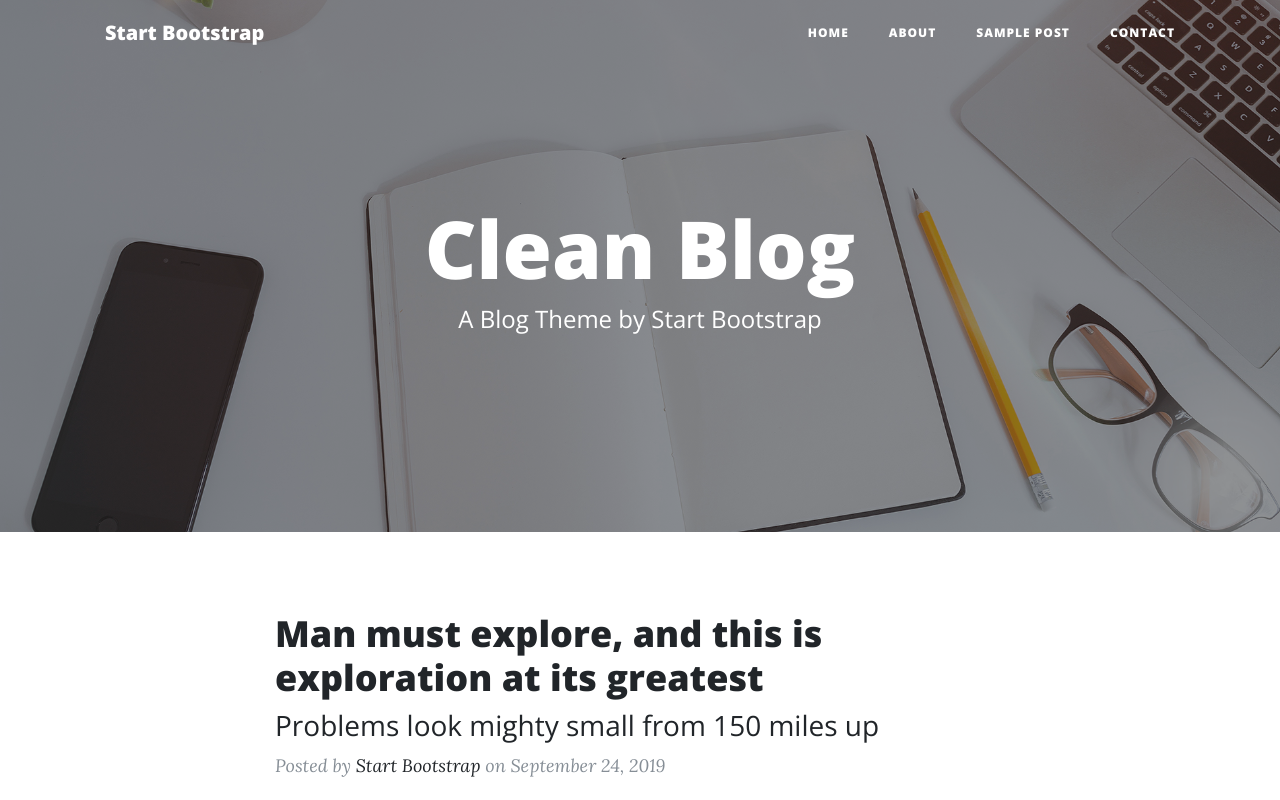
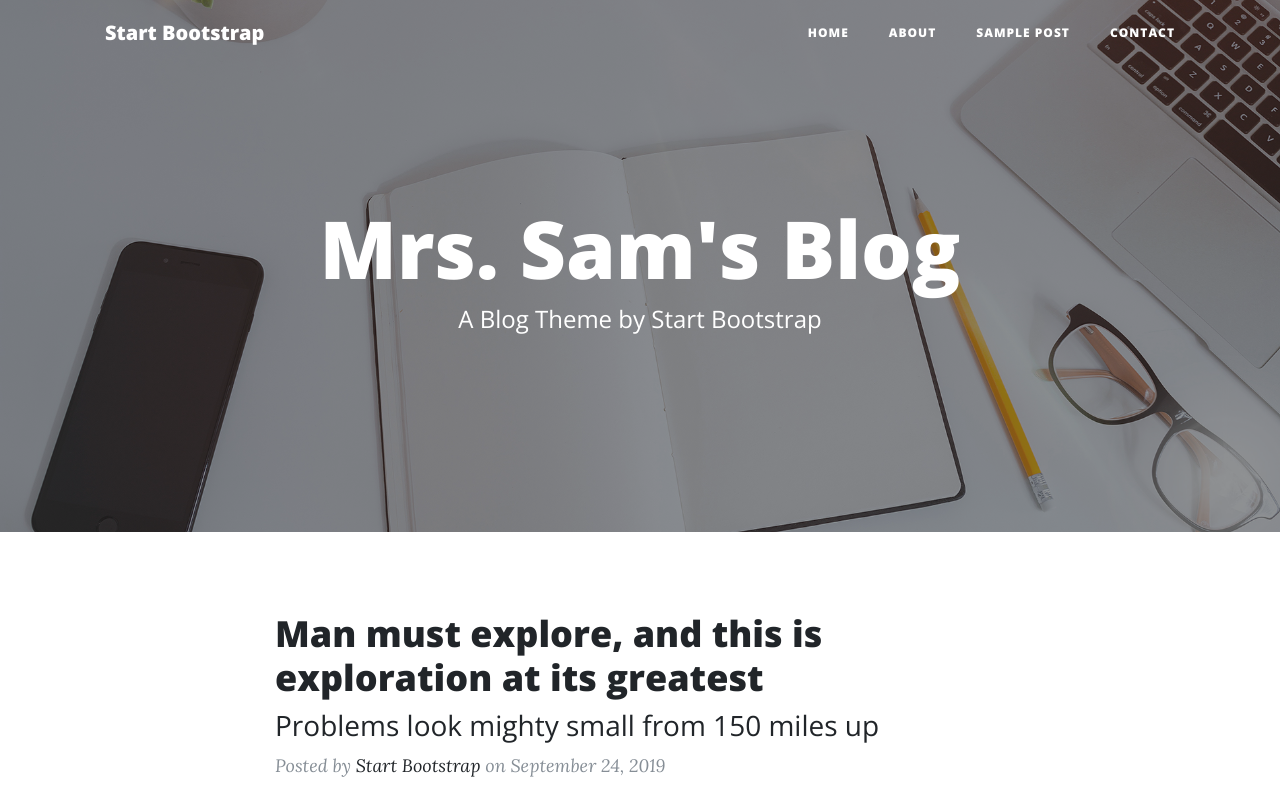
Before and after one commit to MrsLes/Mrs-Sam-Blog, a website: page index.html in a window 1280 px wide. Shown: the top 800 px of the page. Drawn offline with nearby package versions, Linux system fonts and the light colour scheme.

Commit message:
Change title of page

```diff
--- a/index.html
+++ b/index.html
@@ -59,7 +59,7 @@
       <div class="row">
         <div class="col-lg-8 col-md-10 mx-auto">
           <div class="site-heading">
-            <h1>Clean Blog</h1>
+            <h1>Mrs. Sam's Blog</h1>
             <span class="subheading">A Blog Theme by Start Bootstrap</span>
           </div>
         </div>
```
